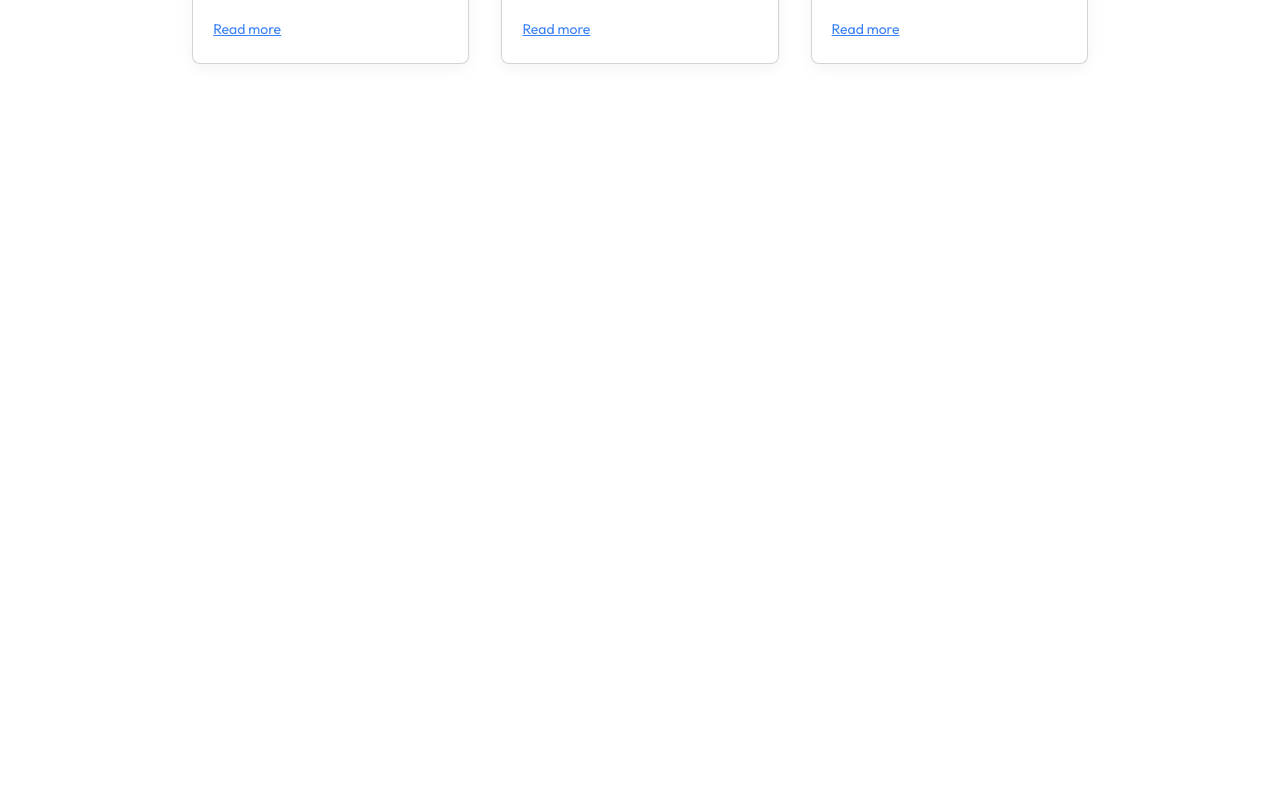
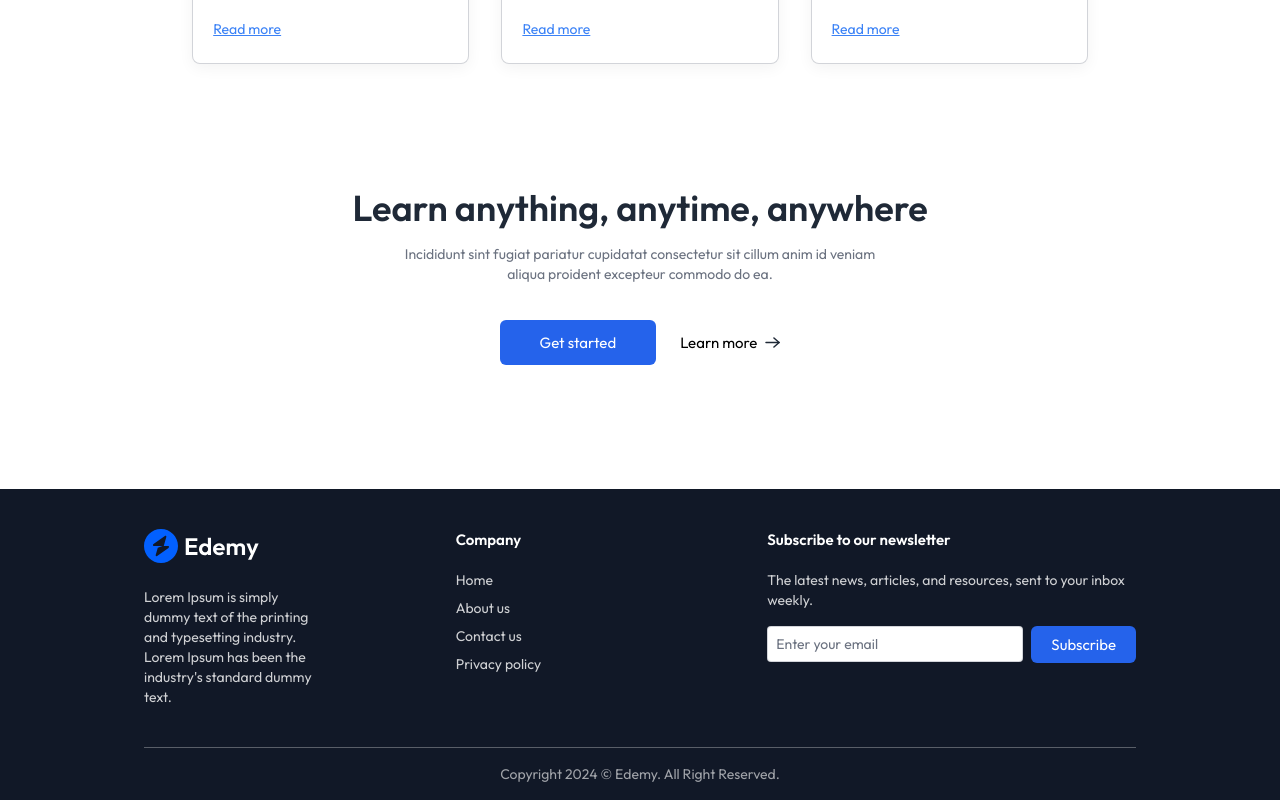
Before and after one commit to TejaThondrothu/LMS-Learning-Management-System, a React (Vite) app in the folder client/: page / in a window 1280 px wide. Shown: the part 2224-3024 px from the top of the page. Before the commit the page ends 2344 px from the top, so only its background shows below. Built offline with nearby package versions, Linux system fonts and the light colour scheme; no server answers.

Commit message:
feat: Add CallToAction and Footer components for Student Module

```diff
--- a/client/src/components/student/CallToAction.jsx
+++ b/client/src/components/student/CallToAction.jsx
@@ -1,8 +1,16 @@
 import React from 'react'
+import { assets } from '../../assets/assets'
 
 const CallToAction = () => {
   return (
-    <div>CallToAction</div>
+    <div className='flex flex-col items-center gap-4 pt-10 pb-24 px-8 md:px-0'>
+      <h1 className='text-xl md:text-4xl text-gray-800 font-semibold'>Learn anything, anytime, anywhere</h1>
+      <p className='md:text-sm text-gray-500'>Incididunt sint fugiat pariatur cupidatat consectetur sit cillum anim id veniam <br/> aliqua proident excepteur commodo do ea.</p>
+      <div className='flex items-center font-medum gap-6 mt-5'>
+        <button className='px-10 py-3 rounded-md text-white bg-blue-600'>Get started</button>
+        <button className='flex items-center gap-2'>Learn more <img src={assets.arrow_icon} alt="arrow_icon" className="" /></button>
+      </div>
+    </div>
   )
 }
 
--- a/client/src/components/student/Footer.jsx
+++ b/client/src/components/student/Footer.jsx
@@ -1,8 +1,37 @@
 import React from 'react'
+import { assets } from '../../assets/assets'
 
 const Footer = () => {
   return (
-    <div>Footer</div>
+    <footer className='bg-gray-900 md:px-36 text-left w-full mt-10'>
+      <div className='flex flex-col md:flex-row items-start px-8 md:px-0 justify-center gap-10 md:gap-32 py-10 border-b border-white/30'>
+        <div className='flex flex-col md:items-start items-center w-full'>
+          <img src={assets.logo_dark} alt="logo" className="src" />
+          <p className='mt-6 text-center md:text-left text-sm text-white/80'>
+          Lorem Ipsum is simply dummy text of the printing and typesetting industry.
+           Lorem Ipsum has been the industry's standard dummy text.</p>
+        </div>
+        <div className='flex flex-col md:items-start items-center w-full'>
+          <h2 className='font-semibold text-white mb-5'>Company</h2>
+          <ul className='flex md:flex-col w-full justify-between text-sm text-white/80 md:space-y-2'>
+            <li><a href="#" className="href">Home</a></li>
+            <li><a href="#" className="href">About us</a></li>
+            <li><a href="#" className="href">Contact us</a></li>
+            <li><a href="#" className="href">Privacy policy</a></li>
+          </ul>
+        </div>
+        <div className='hidden md:flex flex-col items-start w-full'>
+          <h2 className='font-semibold text-white mb-5'>Subscribe to our newsletter</h2>
+          <p className='text-sm text-white/80'>The latest news, articles, and resources, sent to your inbox weekly.</p>
+          <div className='flex items-center gap-2 pt-4'>
+            <input type="email" name="" id="" className='border border-gray-500/30 bg-gray-80 text-gray-500 placeholder-gray-500 outline-none w-64 h-9 rounded px-2 text-sm' placeholder='Enter your email'/>
+            <button className='px-5 py-2 rounded-md text-white bg-blue-600'>Subscribe</button>
+          </div>
+
+        </div>
+      </div>
+      <p className='py-4 text-center text-xs md:text-sm text-white/60 '>Copyright 2024 © Edemy. All Right Reserved.</p>
+    </footer>
   )
 }
 
--- a/client/src/pages/student/Home.jsx
+++ b/client/src/pages/student/Home.jsx
@@ -4,6 +4,8 @@
 import Companies from '../../components/student/Companies'
 import CourseSection from '../../components/student/CourseSection'
 import TestimonialsSection from '../../components/student/TestimonialsSection'
+import CallToAction from '../../components/student/CallToAction'
+import Footer from '../../components/student/Footer'
 
 const Home = () => {
   return (
@@ -12,6 +14,8 @@
       <Companies/>
       <CourseSection/>
       <TestimonialsSection/>
+      <CallToAction/>
+      <Footer/>
     </div>
   )
 }
```
